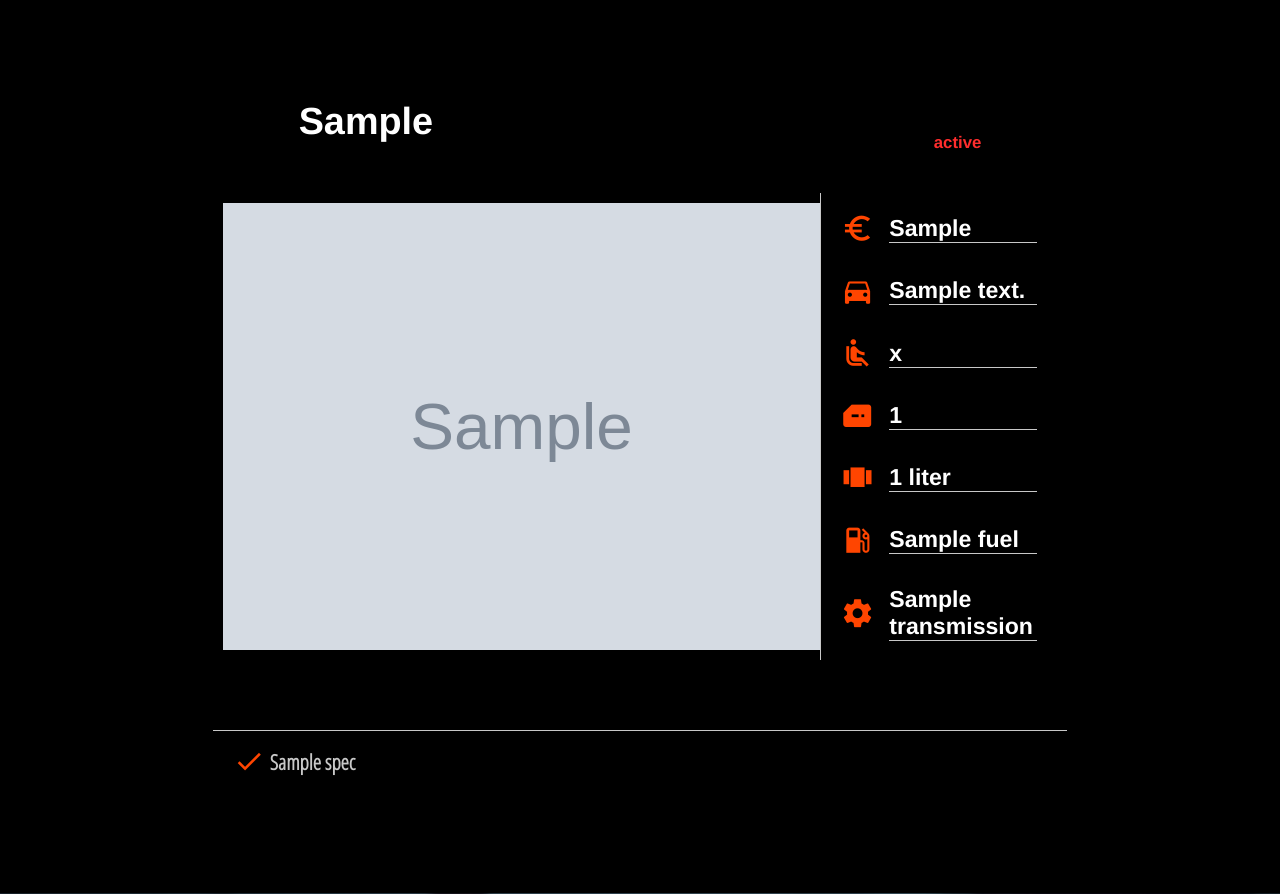
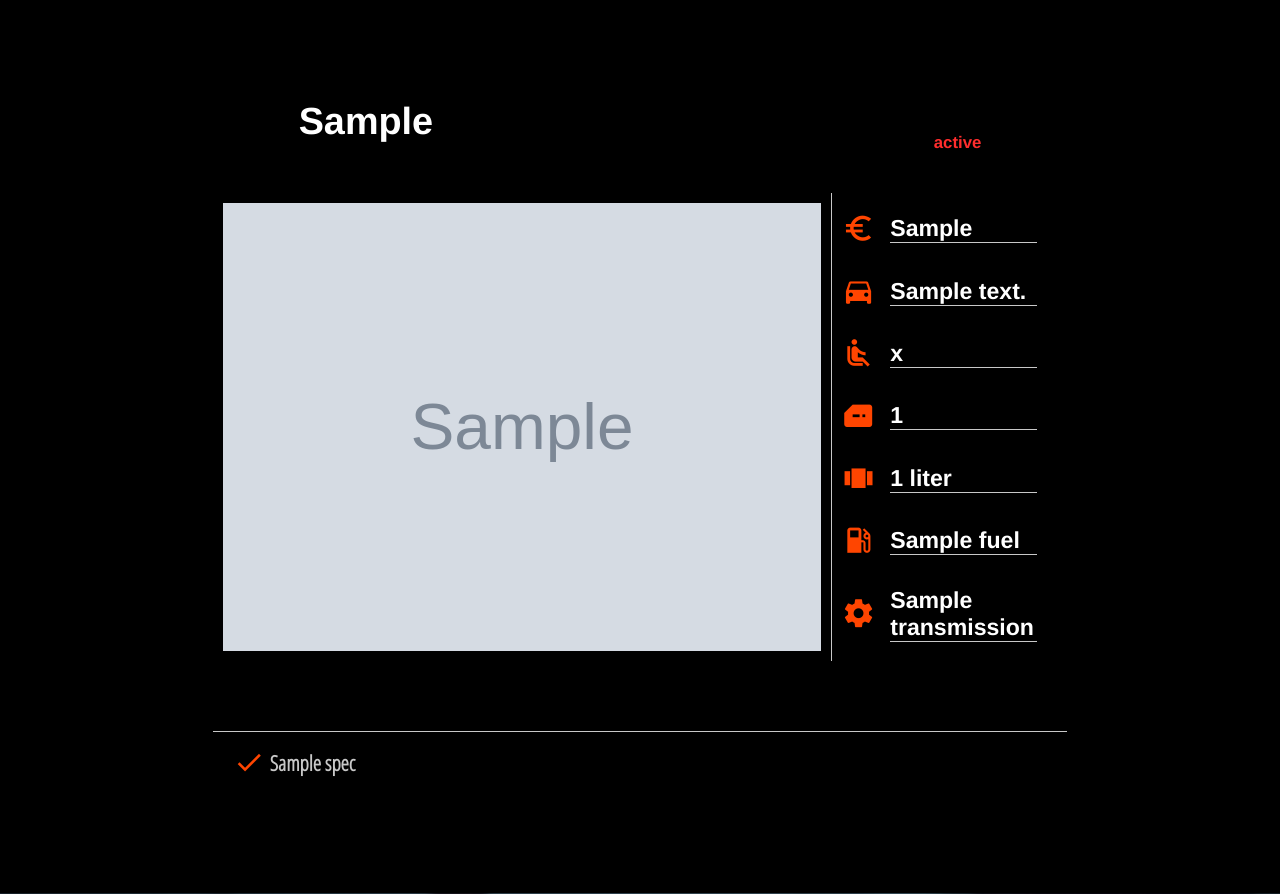
Before and after one commit to tomasz-g/car_hire_django_app, a Django app: template cars_fleet/templates/cars_fleet/cars-details.html in a window 1280 px wide. Shown: the part 180-1074 px from the top of the page. Run offline with Django 3.2, Linux system fonts and the light colour scheme; the template is opened without the code that fills it: most values are stand-ins (such as "Sample title", 1, 10 or a date in 2020); grey boxes marked "Sample" are stand-in pictures.

Commit message:
Remove right border from .car-details-container > img Add left border to .car-details-description

```diff
--- a/cars_fleet/static/css/styles.css
+++ b/cars_fleet/static/css/styles.css
@@ -657,7 +657,6 @@ section.login-form {
         grid-column: 1 / 8;
         margin: 20px 10px;
         padding: 10px 0;
-        border-right: 1px solid rgb(200, 200, 200);
         border-bottom: none;
     }
     section.car-details-description {
@@ -665,6 +664,7 @@ section.login-form {
         grid-column: 8 / 11;
         margin: 20px;
         padding: 10px;
+        border-left: 1px solid rgb(200, 200, 200);
     }
     section.car-details-description p {
         font-size: 1.1rem;
```
